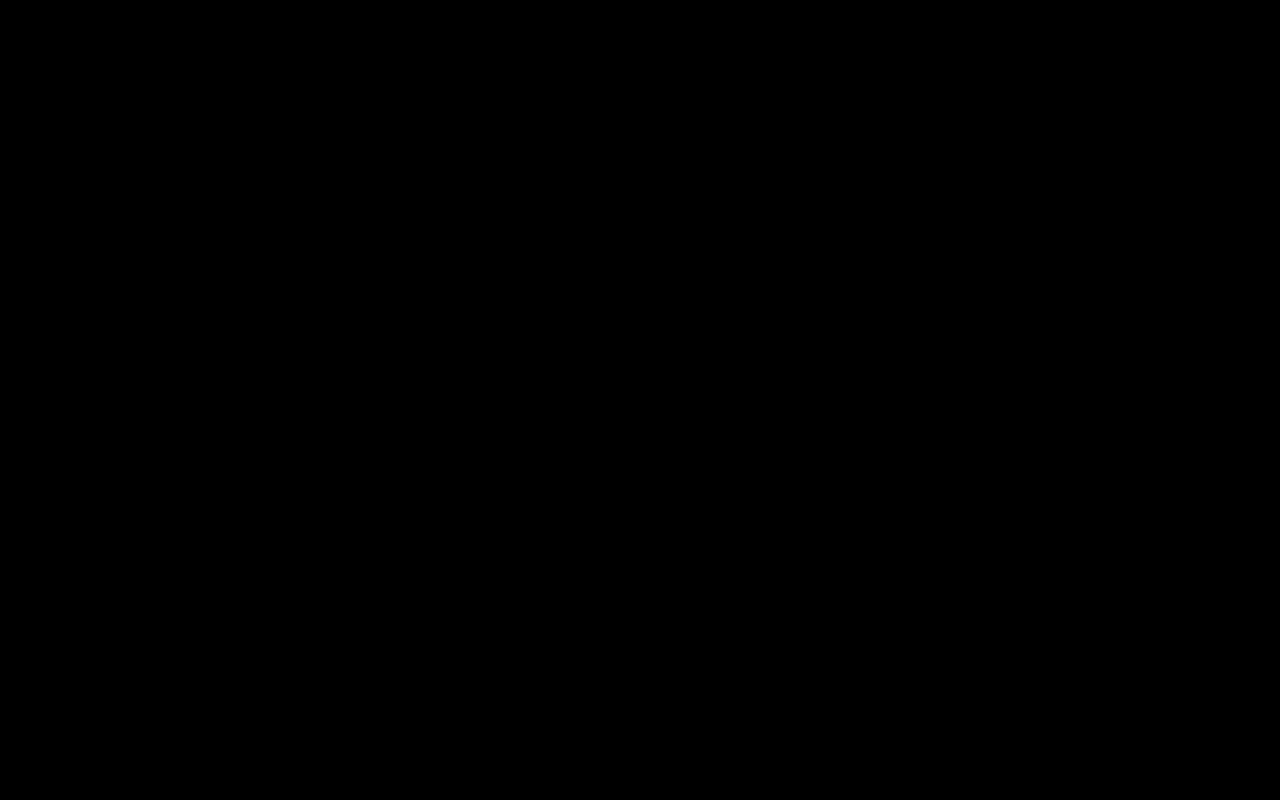
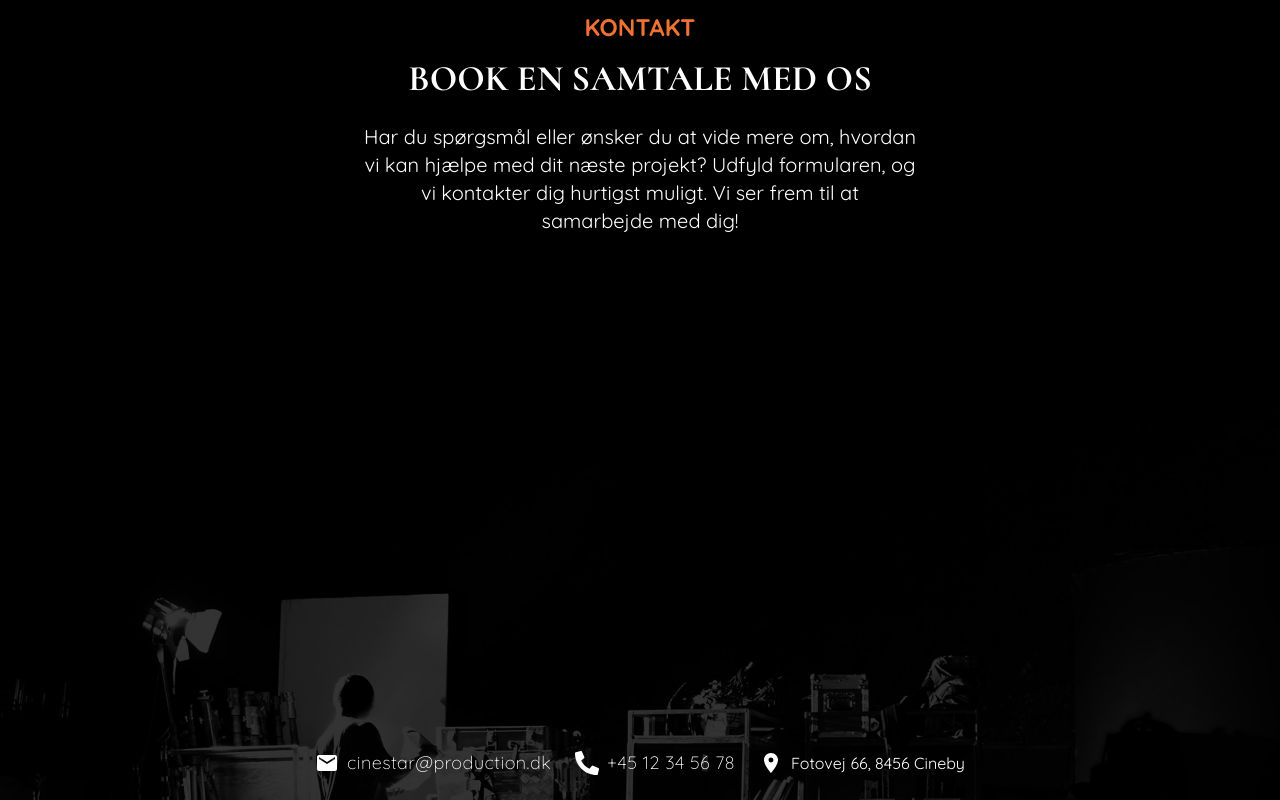
Before and after one commit to sleiterr/cinestar_fagproeve_md, a React (Vite) app in the folder mcd_web_cinestar_frontend/: page / in a window 1280 px wide. Shown: the part 6480-7280 px from the top of the page. Before the commit the page ends 6363 px from the top, so only its background shows below. Built offline with nearby package versions, Linux system fonts and the light colour scheme; no server answers.

Commit message:
create contact section and improve contact data rendering

```diff
--- /dev/null
+++ b/mcd_web_cinestar_frontend/src/components/ContactIntro/ContactIntroSection.jsx
@@ -0,0 +1,46 @@
+import React from "react";
+import Section from "../Section/Section";
+
+const introText = [
+  {
+    id: 1,
+    subject: "Kontakt",
+    title: "Book en samtale med os",
+    desc: "Har du spørgsmål eller ønsker du at vide mere om, hvordan vi kan hjælpe med dit næste projekt? Udfyld formularen, og vi kontakter dig hurtigst muligt. Vi ser frem til at samarbejde med dig!",
+    subjectClass:
+      "font-bold font-teko text-primary text-xl md:text-2xl uppercase mb-2 md:mb-4",
+    titleClass:
+      "flex flex-col md:flex-row items-center font-bold font-cormorant text-secondary text-3xl md:text-4xl uppercase mb-4 md:mb-6 max-w-[320px] md:max-w-full",
+
+    descClass:
+      "font-normal text-secondary text-lg md:text-xl text-start md:text-center max-w-[320px] md:max-w-[555px]",
+  },
+];
+
+const ContactIntroSection = () => {
+  return (
+    <Section className="px-4">
+      <IntroItem />
+    </Section>
+  );
+};
+
+const IntroItem = () => {
+  return (
+    <>
+      {introText.map((item) => (
+        <div
+          key={item.id}
+          className="flex flex-col items-start md:items-center justify-center"
+        >
+          {item.element}
+          <h4 className={item.subjectClass}>{item.subject}</h4>
+          <h2 className={item.titleClass}>{item.title}</h2>
+          <p className={item.descClass}>{item.desc}</p>
+        </div>
+      ))}
+    </>
+  );
+};
+
+export default ContactIntroSection;
--- /dev/null
+++ b/mcd_web_cinestar_frontend/src/components/Сontact/Contact.jsx
@@ -0,0 +1,53 @@
+import React from "react";
+import { FaPhoneAlt } from "react-icons/fa";
+import { MdEmail, MdPlace } from "react-icons/md";
+
+const contactData = [
+  {
+    id: 1,
+    href: "mailto: cinestar@production.dk",
+    text: " cinestar@production.dk",
+    clasName: "footer-link font-light text-lg tracking-wide text-content",
+    icon: <MdEmail className="text-white w-6 h-6" />,
+    className: "footer-item flex items-center gap-2",
+  },
+  {
+    id: 2,
+    href: "tel:+45 12 34 56 78",
+    text: "+45 12 34 56 78",
+    clasName: "footer-link font-light text-lg tracking-wide text-content",
+    icon: <FaPhoneAlt className="text-white w-6 h-6" />,
+    className: "footer-item flex items-center justify-center gap-2",
+  },
+  {
+    id: 3,
+    text: "Fotovej 66, 8456 Cineby",
+    clasName: "footer-link font-light text-lg tracking-wide text-content",
+    icon: <MdPlace className="text-white w-6 h-6" />,
+    className: "footer-item flex items-center justify-center gap-2",
+  },
+];
+
+const Contact = () => {
+  return (
+    <ul className="flex flex-col items-start md:flex-row md:items-center justify-center gap-4 lg:gap-6">
+      {contactData.map((item) => (
+        <li key={item.id} className={item.className}>
+          {item.icon}
+          {item.href ? (
+            <a
+              href={item.href}
+              className="footer-link font-light text-lg tracking-wide text-content"
+            >
+              {item.text}
+            </a>
+          ) : (
+            <p className={item.className}>{item.text}</p>
+          )}
+        </li>
+      ))}
+    </ul>
+  );
+};
+
+export default Contact;
--- /dev/null
+++ b/mcd_web_cinestar_frontend/src/components/Сontact/СontactForm.jsx
@@ -0,0 +1,25 @@
+import React from "react";
+import clsx from "clsx";
+import SectionWrapper from "../../components/Section/SectionWrapper";
+import studie from "../../assets/contact/studie2.jpg";
+import Contact from "./Contact";
+
+const СontactForm = () => {
+  return (
+    <SectionWrapper bgSrc={studie}>
+      <div className="absolute inset-0 bg-contact z-0"></div>
+      <div
+        className={clsx(
+          "relative z-10 w-full h-screen",
+          "flex flex-col items-center justify-center",
+        )}
+      >
+        <div className="">
+          <Contact />
+        </div>
+      </div>
+    </SectionWrapper>
+  );
+};
+
+export default СontactForm;
--- a/mcd_web_cinestar_frontend/src/index.css
+++ b/mcd_web_cinestar_frontend/src/index.css
@@ -7,6 +7,7 @@
   --color-body: rgba(0, 0, 0, 1);
   --color-portfolio: #212121;
   --color-service: rgba(0, 0, 0, 0.90);
+  --color-contact: rgba(0, 0, 0, 0.80);
   --color-footer: #000;
 
   --color-menu-bg: #000000;
--- a/mcd_web_cinestar_frontend/src/pages/Home/Home.jsx
+++ b/mcd_web_cinestar_frontend/src/pages/Home/Home.jsx
@@ -7,6 +7,8 @@ import Portfolio from "../../components/Portfolio/Portfolio";
 import Service from "../../components/Service/Service";
 import AboutSection from "../../components/AboutSection/AboutSection";
 import ReviewsSection from "../../components/Reviews/ReviewsSection";
+import ContactIntroSection from "../../components/ContactIntro/ContactIntroSection";
+import СontactForm from "../../components/Сontact/СontactForm";
 
 const Home = () => {
   return (
@@ -19,6 +21,8 @@ const Home = () => {
       <Service />
       <AboutSection />
       <ReviewsSection />
+      <ContactIntroSection />
+      <СontactForm />
     </>
   );
 };
```
Also changed, not shown: mcd_web_cinestar_frontend/src/assets/contact/studie2.jpg (added).
